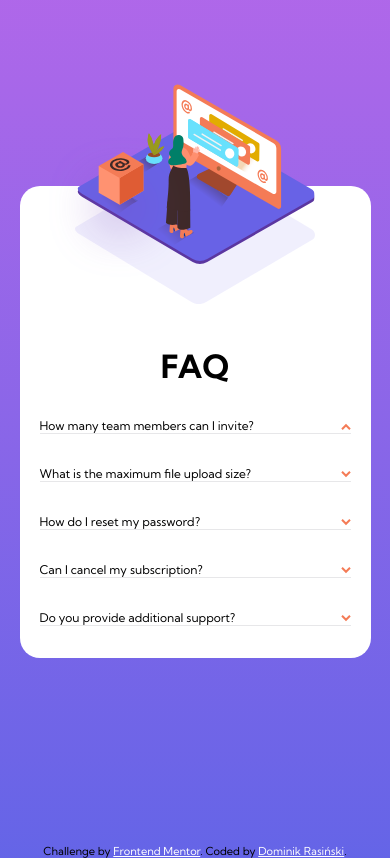
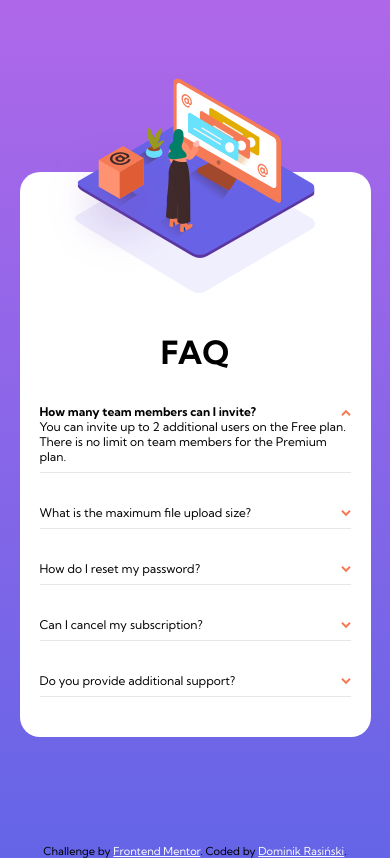
Before and after one commit to DominikRasinski/faq-accordion-card-main, a plain HTML site: page index.html in a window 390 px wide. Both pictures are taken after a click on the button 345 px from the left and 425 px from the top of the page. Drawn offline with Linux system fonts and the light colour scheme.

Commit message:
improve my project

```diff
--- a/css/desktopDesign.css
+++ b/css/desktopDesign.css
@@ -1,16 +1,13 @@
-.images{
-    position: relative;
-    overflow: hidden;
-}
 .wrapper{
     display: flex;
     justify-content: center;
     align-items: center;
     flex-direction: row;
-    height: 34.5rem;
+    min-height: 34.5rem;
     width: 60rem;
     padding-bottom: 0;
 }
+/* text */
 .text{
     width: 50%;
     height: 100%;
@@ -18,10 +15,16 @@
     padding-right: 6rem;
 }
 .text h1{
-    margin-top: 6rem;
+    margin-top: 5rem;
     text-align: left;
 }
 /* images */
+.images{
+    position: relative;
+    overflow: hidden;
+    width: 50%;
+    height: 100%;
+}
 .image{
     width: 29.5rem;
     height: 22.44rem;
@@ -38,10 +41,6 @@
     bottom: 20%;
     background-image: url(/images/bg-pattern-desktop.svg);
 }
-.images{
-    width: 50%;
-    height: 100%;
-}
 .cube{
     position: absolute;
     right: 53.75rem;
--- a/css/main.css
+++ b/css/main.css
@@ -25,9 +25,10 @@
     width: 90%;
     height: auto;
     border-radius: 20px;
+    margin-top: 4rem;
     padding-bottom: 2rem;
 }
-.bg-wrapper{
+.wrapper--bg{
     background-color: hsl(0,0%,100%);
 }
 /* text */
@@ -43,21 +44,32 @@
 .text ul{
     list-style: none;
 }
-.text ul li{
-    transition: display .3s;
-}
 .showP{
     display: flex;
     justify-content: flex-end;
     justify-content: space-between;
     margin-top: 2rem;
-    border-bottom: 1px solid hsl(240, 5%, 91%);
     font-size: 12px;
+}
+.showP--fontWeight{
+    font-weight: 700;
+    transition: font-weight .3s;
+}
+.showP:hover{
+    color: hsl(14, 88%, 65%);
 }
 
 .hiddenP{
     display: none;
+    font-size: 12px;
 }
+.lineBottomParagraph{
+    width: 100%;
+    height: 1px;
+    margin: .5rem 0 .5rem 0;
+    background-color: hsl(240, 5%, 91%);
+}
+/* buttons */
 .btn-arrow{
     background: none;
     border: none;
@@ -71,7 +83,7 @@
     position: absolute;
     width: 16.625rem;
     height: 12.25rem;
-    bottom: 80%;
+    bottom: calc(80% + .63rem);
     left: 50%;
     transform: translate(-55%);
     background-image: url(/images/illustration-woman-online-mobile.svg);
@@ -81,7 +93,7 @@
     position: absolute;
     width: 15rem;
     height: 6.5rem;
-    bottom: 75%;
+    bottom: calc(75% + 1.25rem);
     left: 50%;
     transform: translate(-50%);
     background-image: url(/images/bg-pattern-mobile.svg);
--- a/index.html
+++ b/index.html
@@ -18,7 +18,7 @@
 </head>
 <body>
   <main>
-      <div class="wrapper bg-wrapper">
+      <div class="wrapper wrapper--bg">
         <div class="cube"></div>
         <section class="images">
           <div class="image"></div>
@@ -32,41 +32,52 @@
                 <label for="button-1">How many team members can I invite? </label>
                 <button id="button-1" class="btn-arrow"><img src="/images/icon-arrow-down.svg" alt=""></button>
               </p>
-              <p class="hiddenP" id="hiddenP-1">
+              <p class="hiddenP">
                 You can invite up to 2 additional users on the Free plan. There is no limit on
                 team members for the Premium plan.
               </p>
+              <p class="lineBottomParagraph"></p>
             </li>
             <li>
               <p class="showP">
                 <label for="button-2">What is the maximum file upload size? </label>
                 <button id="button-2" class="btn-arrow"><img src="/images/icon-arrow-down.svg" alt=""></button>
               </p>
-              <p class="hiddenP" id="hiddenP-2">No more than 2GB. All files in your account must fit your allotted storage space.</p>
+              <p class="hiddenP">
+                No more than 2GB. All files in your account must fit your allotted storage space.
+              </p>
+              <p class="lineBottomParagraph"></p>
             </li>
             <li>
                <p class="showP">
                 <label for="button-3">How do I reset my password? </label>
                 <button id="button-3" class="btn-arrow"><img src="/images/icon-arrow-down.svg" alt=""></button>
               </p>
-              <p class="hiddenP" id="hiddenP-3">
+              <p class="hiddenP">
                   Click “Forgot password” from the login page or “Change password” from your profile page.
                   A reset link will be emailed to you.
               </p>
+              <p class="lineBottomParagraph"></p>
             </li>
             <li>
               <p class="showP">
                 <label for="button-4">Can I cancel my subscription? </label>
                 <button id="button-4" class="btn-arrow"><img src="/images/icon-arrow-down.svg" alt=""></button>
               </p>
-              <p class="hiddenP" id="hiddenP-4">Yes! Send us a message and we’ll process your request no questions asked.</p>
+              <p class="hiddenP">
+                Yes! Send us a message and we’ll process your request no questions asked.
+              </p>
+              <p class="lineBottomParagraph"></p>
             </li>
             <li>
               <p class="showP">
                 <label for="button-5">Do you provide additional support? </label>
                 <button id="button-5" class="btn-arrow"><img src="/images/icon-arrow-down.svg" alt=""></button>
               </p>
-              <p class="hiddenP" id="hiddenP-5">Chat and email support is available 24/7. Phone lines are open during normal business hours.</p>
+              <p class="hiddenP">
+                Chat and email support is available 24/7. Phone lines are open during normal business hours.
+              </p>
+              <p class="lineBottomParagraph"></p>
             </li>
           </ul>
         </section>
--- a/js/main.js
+++ b/js/main.js
@@ -7,5 +7,31 @@
     el.addEventListener("click", e =>{
         e.target.classList.toggle("btn-rotate");
         e.target.style.transition = '.2s';
+        e.target.closest('.showP').classList.toggle('showP--fontWeight');
+        console.log(e.currentTarget);
+        showHiddenParagraph(e);
     });
 }
+function showHiddenParagraph(event){
+    event.preventDefault();
+
+    let paragraphVisible = event.currentTarget.closest('.showP');
+    console.log(paragraphVisible);
+
+    let paragraphHidden = paragraphVisible.nextElementSibling.classList.toggle("showParagraph");
+    console.log(paragraphHidden);
+}
+
+
+// document.querySelectorAll('.myButton').forEach(function(button) {
+//     button.addEventListener('click', myFunction);
+//   });
+
+//   function myFunction(evt) {
+//     evt.preventDefault();
+
+//     var closest = evt.currentTarget.closest(".button").querySelector('.extra');
+
+//     console.log(closest)
+
+//   }
```
